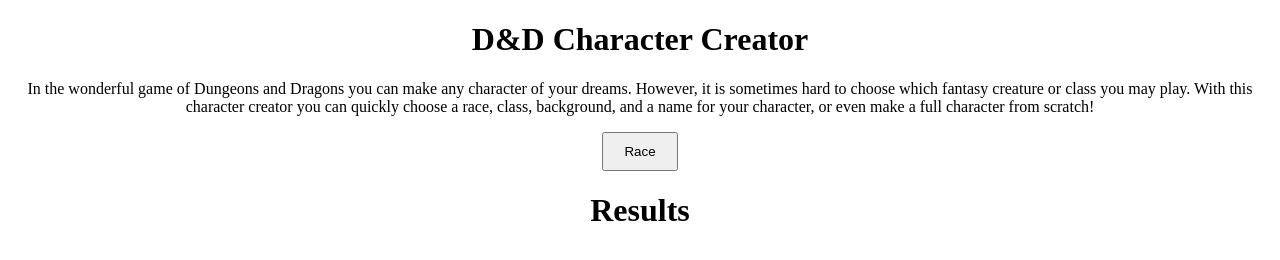
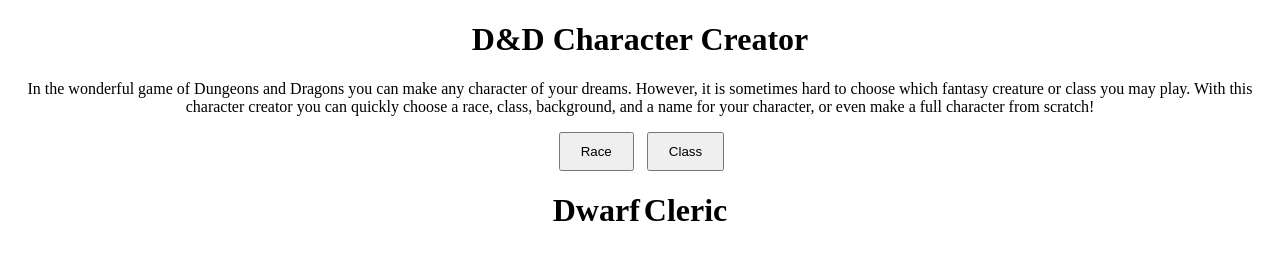
Before and after one commit to Mejotandrewt/project-3, a plain HTML site: page main.html in a window 1280 px wide. Both pictures are taken after a click on the button "Race". Drawn offline with Linux system fonts and the light colour scheme; files that its build step writes are made by us from their sources.

Commit message:
Add array for race and class

```diff
--- a/main.html
+++ b/main.html
@@ -4,7 +4,7 @@
     <meta charset="UTF-8" />
     <meta http-equiv="X-UA-Compatible" content="IE=edge" />
     <meta name="viewport" content="width=device-width, initial-scale=1.0" />
-    <link rel="stylesheet" href="main.css" />
+    <link rel="stylesheet" href="./style/main.css" />
     <script src="./script/script.js" defer></script>
     <title>D&D Character Creator</title>
   </head>
@@ -20,7 +20,12 @@
 
     <div>
       <button>Race</button>
-      <h1>Results</h1>
+      <h1 class="racelist">Result</h1>
+    </div>
+
+    <div>
+      <button>Class</button>
+      <h1 class="classlist">Result</h1>
     </div>
   </body>
 </html>
--- a/script/script.js
+++ b/script/script.js
@@ -1,10 +1,14 @@
-let btnRace = document.querySelector('button');
-let results = document.querySelector('h1');
 
 
-let creature = ['Human', "Elf", "Dwarf", "Halfling", "Dragonborn", "Half-Elf", "Gnome"];
 
-function getRandomNumber(min, max) {
+let btnRace = document.querySelector('button');
+let result = document.querySelector('h1.racelist');
+
+
+let creaturelist = ['Human', "Elf", "Dwarf", "Halfling", "Dragonborn", "Half-Elf", "Gnome"];
+
+
+function getRandomNumber(min, max){
     let step1 = max - min + 1;
     let step2 = Math.random() * step1;
     let result = Math.floor(step2) + min;
@@ -13,7 +17,34 @@ function getRandomNumber(min, max) {
 
 }
 
-btnRace.addEventListener('click', () => {
-    let index = getRandomNumber(0, creature.length-1)
-    result.innerText =creature[index];
+
+btnRace.addEventListener ('click', () => {
+    let index = getRandomNumber(0, creaturelist.length-1);
+    result.innerText = creaturelist[index];
+
 });
+
+
+
+let btnClass = document.querySelector('button');
+let result2 = document.querySelector('h1.classlist');
+
+
+let playerlist = ['Fighter', "Barbairn", "Bard", "Cleric", "Druid", "Monk", "Paladin", "Ranger", "Rouge", "Wizard"];
+
+
+function getRandomNumber(min, max){
+    let step1 = max - min + 1;
+    let step2 = Math.random() * step1;
+    let result = Math.floor(step2) + min;
+
+    return result;
+
+}
+
+
+btnClass.addEventListener ('click', () => {
+    let index = getRandomNumber(0, playerlist.length-1);
+    result2.innerText = playerlist[index];
+
+});
```
